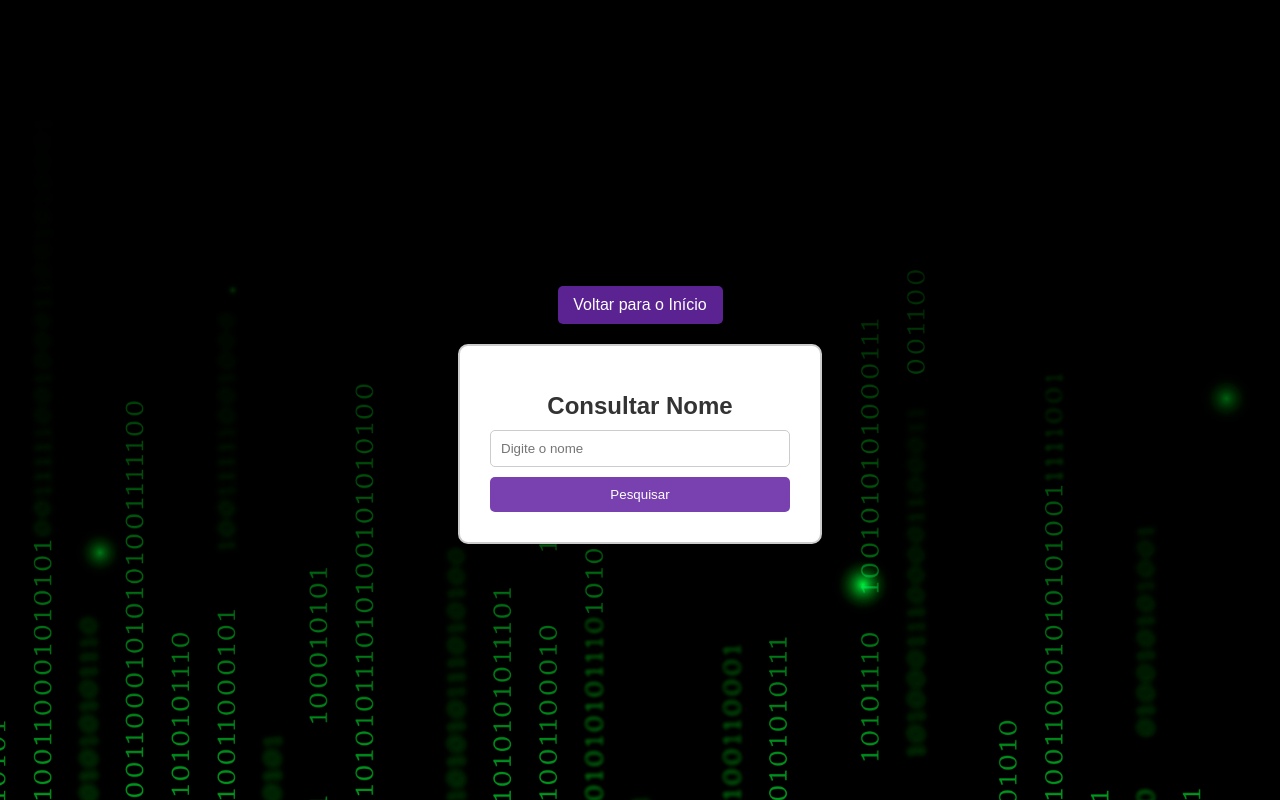
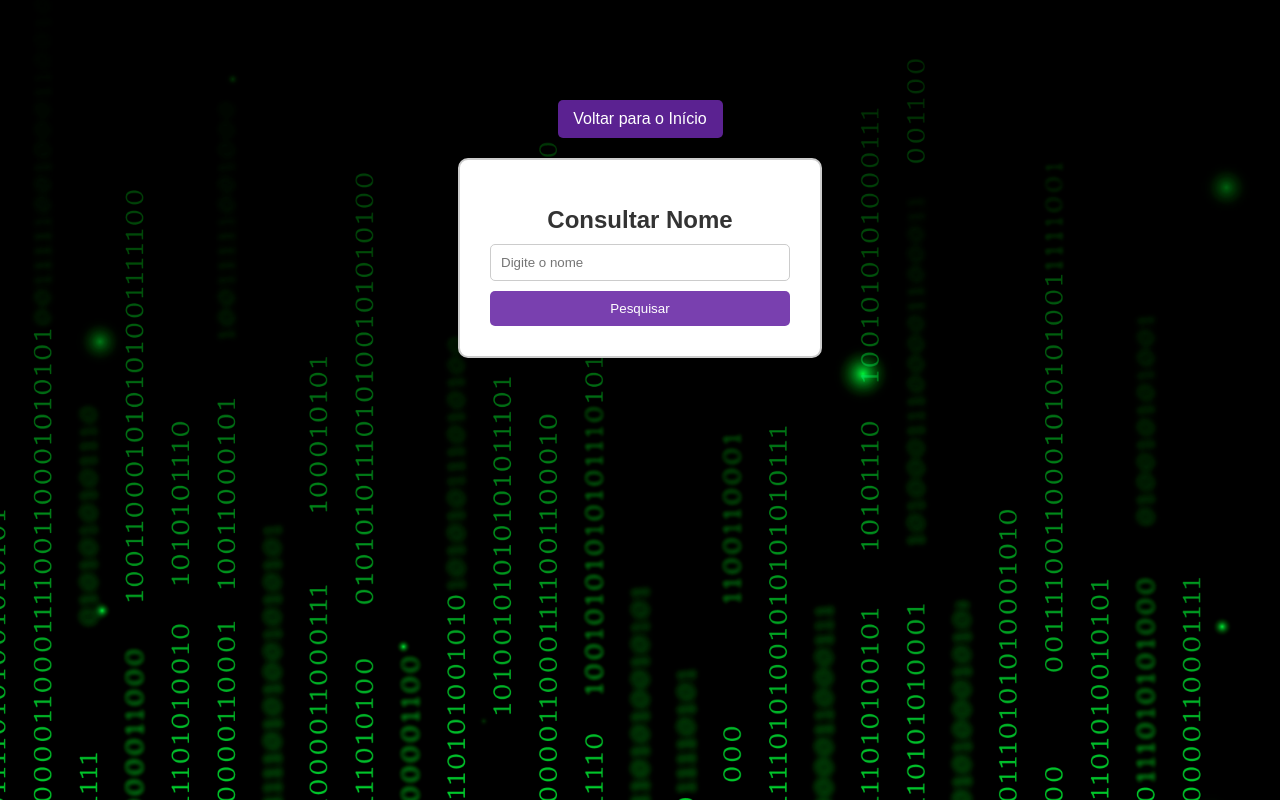
Before and after one commit to ThierliRamos/renderbt, a Flask app: page /consultar_nome in a window 1280 px wide. Run offline with Flask 3, Linux system fonts and the light colour scheme; the visitor is signed in with stand-in values (Sample User, id 1).

Commit message:
Update consultar_nome.html

```diff
--- a/templates/consultar_nome.html
+++ b/templates/consultar_nome.html
@@ -9,9 +9,7 @@
             display: flex;
             flex-direction: column;
             align-items: center;
-            height: 100vh;
             margin: 0;
-            justify-content: center;
             background-image: url('{{ url_for('static', filename='logo/ip.jpg') }}'); /* Caminho da imagem */
             background-size: cover; /* Faz a imagem cobrir todo o fundo */
             background-position: center; /* Centraliza a imagem */
@@ -26,7 +24,7 @@
             text-decoration: none;
             font-size: 16px;
             margin-bottom: 20px;
-            margin-top: 50px;
+            margin-top: 100px;
             transition: background-color 0.3s;
             text-align: center;
             width: 165px;
@@ -98,6 +96,7 @@
     </form>
 </div>
 
+<!-- Seção para resultados e erros -->
 <div class="result" id="result"></div>
 <div class="error" id="error"></div>
 
```
